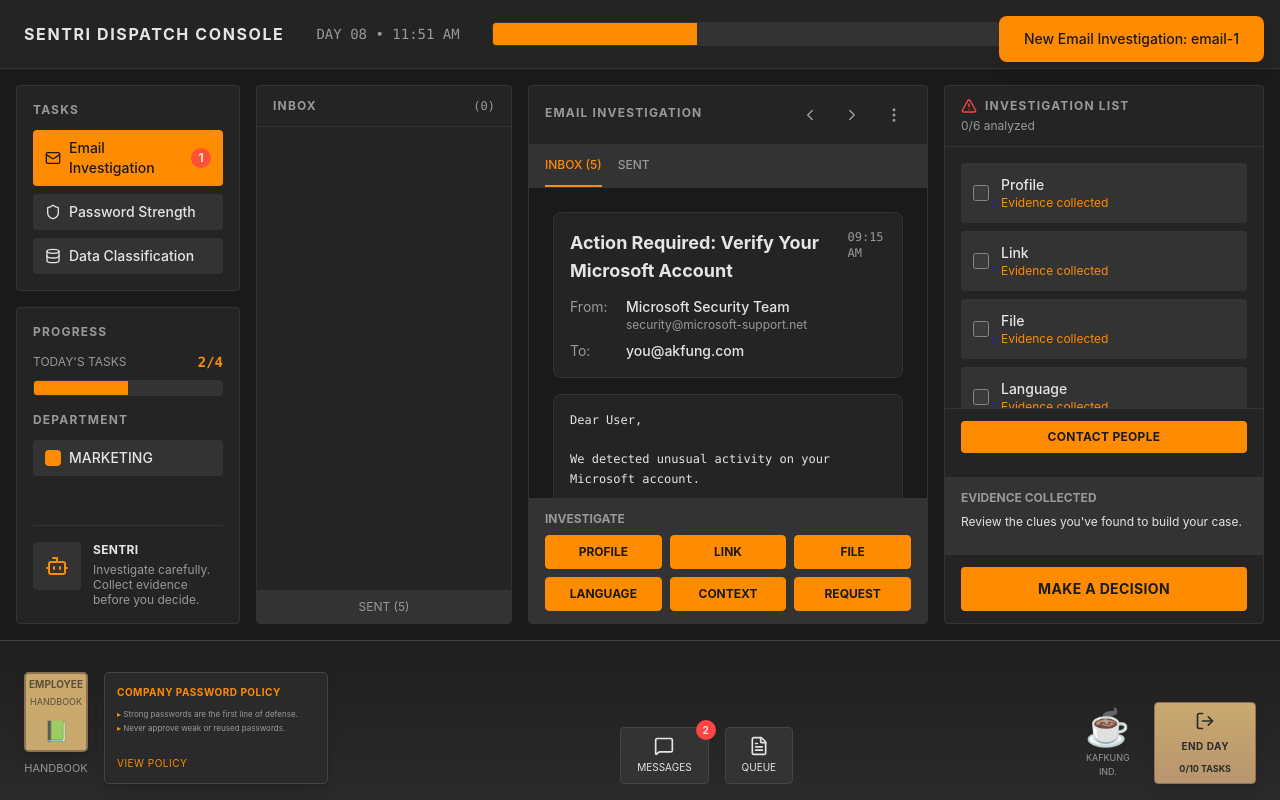
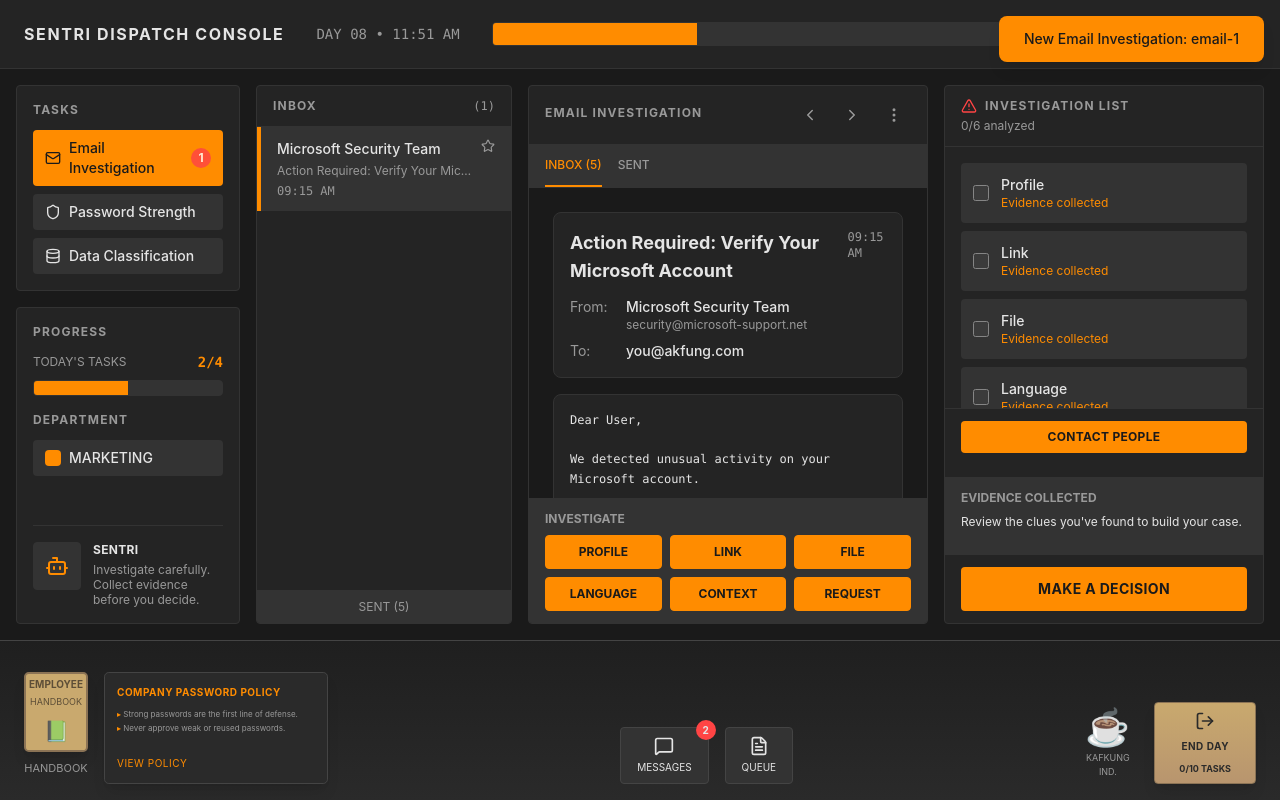
Before and after one commit to wembyirving1101/deploy-a-sentri-2, a Next.js app: page / in a window 1280 px wide. Built offline with nearby package versions, Linux system fonts and the light colour scheme.

Commit message:
feat: add email to active set in inbox notifications
Add email to active emails set for inbox display on new email investigation

Co-authored-by: wembyirving1101 <218600463+wembyirving1101@users.noreply.github.com>

```diff
--- a/app/page.tsx
+++ b/app/page.tsx
@@ -108,6 +108,8 @@ export default function Home() {
             if (incident.type === 'email') {
               setEmailNotifications((prev) => prev + 1)
               setToastMessage(`New Email Investigation: ${incident.id}`)
+              // Add email to active emails so it appears in the inbox
+              setActiveEmails((prev) => new Set([...prev, incident.id]))
             } else if (incident.type === 'password') {
               setPasswordNotifications((prev) => prev + 1)
               setToastMessage(`New Password Strength Task: ${incident.id}`)
```
